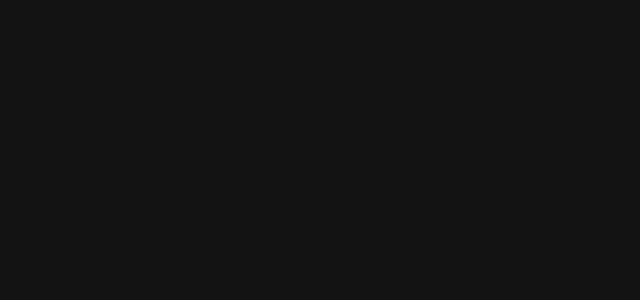
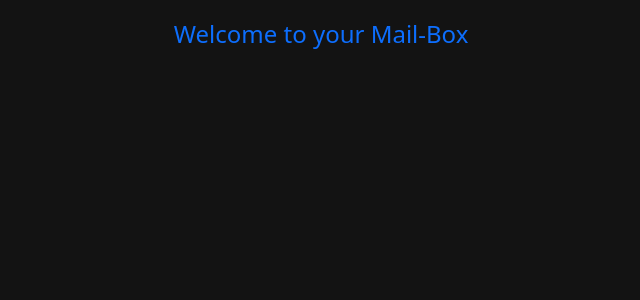
Before and after one commit to HimanshuDeveloperr/mail-box, a React (Create React App) app: page /afterLogin in a window 1280 px wide. Before the commit this address had no page. Shown: the top 300 px of the page, without its empty margins (319-959 px from the left). Built offline with nearby package versions, Linux system fonts and the light colour scheme.

Commit message:
afterLogin page

```diff
--- a/src/App.js
+++ b/src/App.js
@@ -3,6 +3,7 @@
 import Signup from './Components/Signup';
 import { BrowserRouter as Router, Routes, Route } from 'react-router-dom';
 import {LoginPage} from "./Components/LoginPage"
+import AfterLogin from './Components/AfterLogin';
 function App() {
   return (
     <div className='App'>
@@ -10,6 +11,7 @@
         <Routes>
           <Route path="/" element={<Signup />} />
           <Route path='/login' element={<LoginPage/>} />
+          <Route path='/afterLogin' element={<AfterLogin/>}/>
         </Routes>
       </Router>
     </div>
--- /dev/null
+++ b/src/Components/AfterLogin.js
@@ -0,0 +1,11 @@
+import React from 'react'
+
+const AfterLogin = () => {
+  return (
+    <div>
+        <p className='fs-4 pt-3 text-primary'>Welcome to your Mail-Box</p>
+    </div>
+  )
+}
+
+export default AfterLogin
--- a/src/Components/LoginPage.js
+++ b/src/Components/LoginPage.js
@@ -1,9 +1,11 @@
 import React , {useRef,useState} from 'react';
 import { Button, Card, Form } from 'react-bootstrap';
-import { NavLink } from 'react-router-dom';
+import { NavLink, useNavigate } from 'react-router-dom';
 import axios from 'axios';
 
 export const LoginPage = () => {
+
+  const navigate=useNavigate()
   const[err,seterr]=useState(false)
 
   const emailRef = useRef();
@@ -32,6 +34,7 @@
       console.log(response.data.idToken);
       alert(`welcome ${response.data.email}`)
       localStorage.setItem("token",response.data.idToken)
+      navigate("/afterLogin")
     } catch (error) {
     //   console.log(error);
     seterr(true);
```
